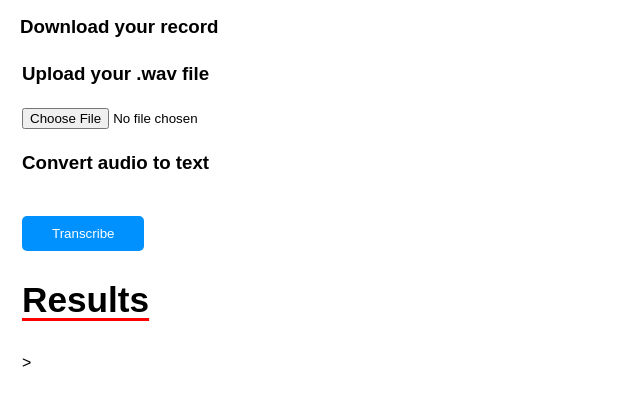
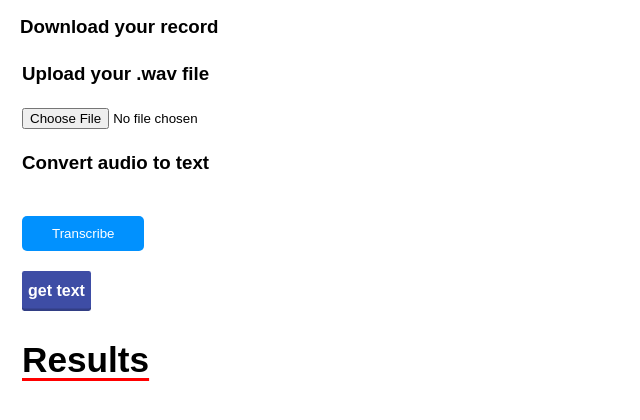
Before and after one commit to sameh999/Speech-to-text-Arabic, a Flask app: template templates/index.html in a window 1280 px wide. Shown: the part 243-663 px from the top of the page, without its empty margins (0-640 px from the left). Run offline with Flask 2, Linux system fonts and the light colour scheme; the template is opened without the code that fills it, so the values that code supplies are empty; some libraries are stand-ins or nearby versions.

Commit message:
Update index.html

```diff
--- a/templates/index.html
+++ b/templates/index.html
@@ -40,9 +40,10 @@
         <div id="speechTranscript">
         {% if results.transcript != "" %}
             <div id="speechTranscriptContainer">
+                <button onclick="loadDoc">get text</button>
                 <h1>Results</h1>
                 <p id="speechText">{{ results.transcript }}</p>
-                <p id="arabic"></p>
+                <p id="arabic"> </p>
             </div>
             <script>
 
@@ -55,7 +56,7 @@
                     console.log(xhttp.responseText)
                 }
                 // document.getElementById("txt").textContent
-            </script>>
+            </script>
         {% endif %}
         </div>
 
```
